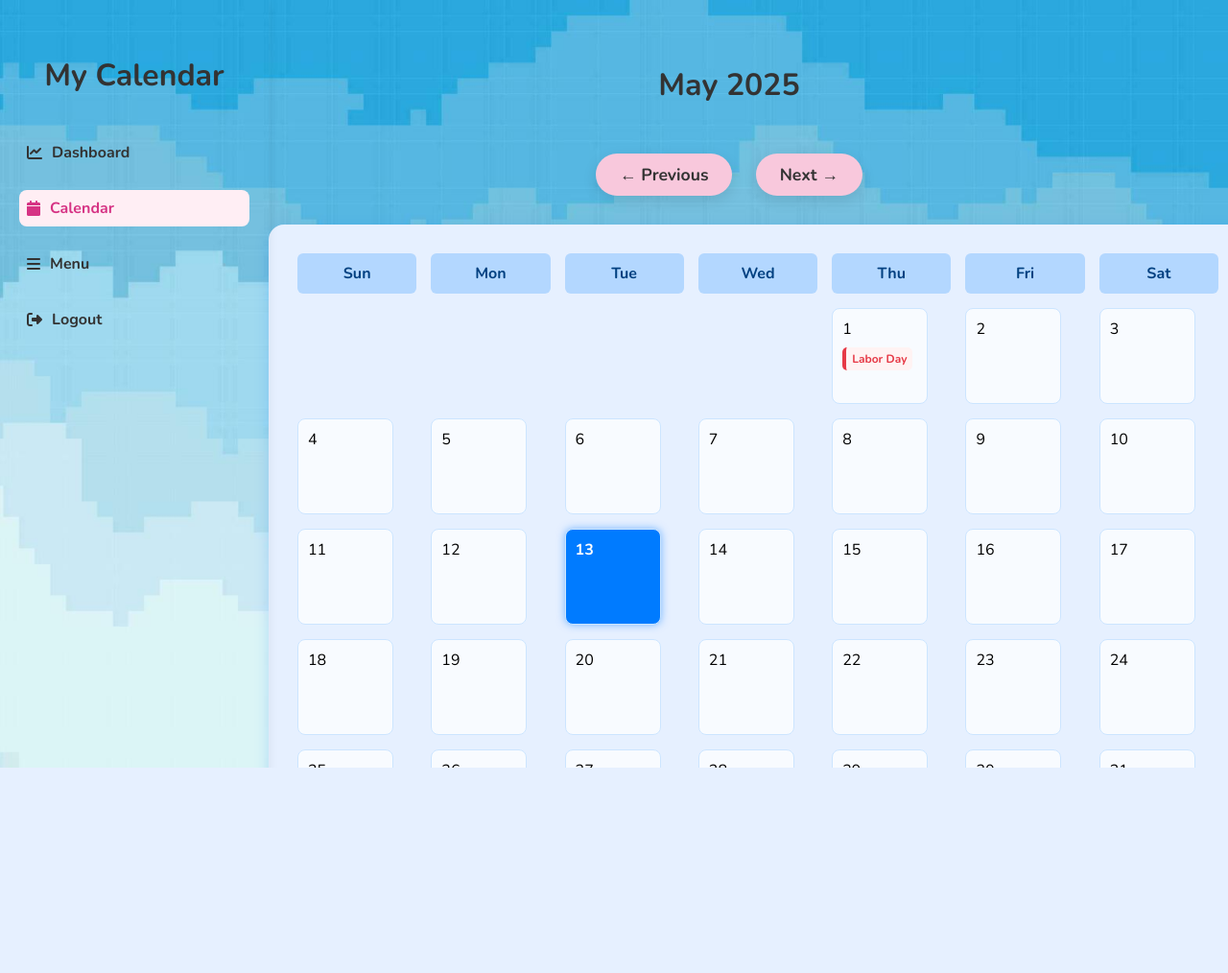
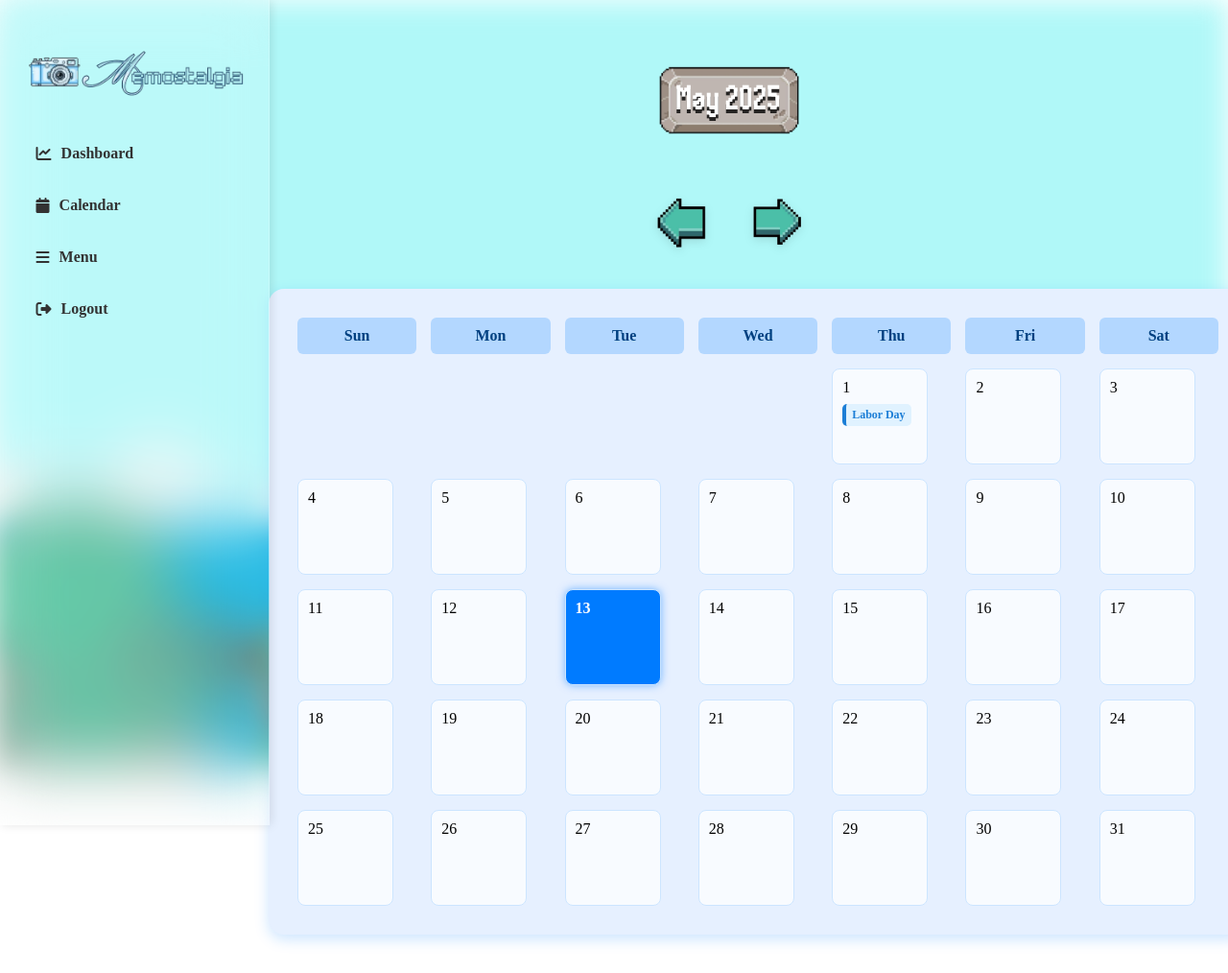
Before and after one commit to Amanwhoisinloved/Project, a PHP site: page /Calendar.php in a window 1280 px wide. Shown: the whole page at 96% size. Before the commit the page ends 800 px from the top, so only its background shows below. Run offline with PHP 8.4, Linux system fonts and the light colour scheme; the visitor is signed in with stand-in values (Sample User, id 1); data that the repository does not hold is empty.

Commit message:
i gip up

```diff
--- a/Calendar.php
+++ b/Calendar.php
@@ -32,37 +32,60 @@ $days_in_month = date('t', strtotime("$current_year-$current_month-01"));
     <style>
 
 
+        @font-face {
+            font-family: 'Retropix';
+            src: url('fonts/retropix.ttf') format('truetype');
+        }
+
+        body::before {
+            content: "";
+            position: fixed;
+            top: 0;
+            left: 0;
+            width: 100vw;
+            height: 100vh;
+
+            background: url('images/bgwow.png') center/cover no-repeat;
+            filter: blur(15px);
+            z-index: -2;
+        }
+
         body {
             margin: 0;
-    font-family: 'Nunito', sans-serif;
-    background: #fdf6f0 url("bg3.jpg") no-repeat center center/cover;
-    height: 100vh;
-    display: flex;
-    overflow: hidden;
+            padding: 0;
+            min-height: 100vh;
+            overflow-x: hidden;
+            position: relative;
         }
 
+        .pixel-font {
+            color: white;
+            font-family: 'Retropix', sans-serif;
+            stroke-width: 5%;
+            stroke: black;
+            stroke-opacity: 1; /* 100% opacity */
+            text-shadow: 0px 4px 0px rgba(0, 0, 0, 0.8); /* Vertical shadow */
+        }
 
-
-        /* Sidebar styles */
         .sidebar-left {
             width: 240px;
-            background-color: transparent;
-            padding: 30px 20px;
             height: 100vh;
             position: fixed;
             left: 0;
             top: 0;
-            box-shadow: 2px 0 10px rgba(0,0,0,0.05);
-        }
+            padding: 30px 20px;
+            background-color: rgba(255, 255, 255, 0.15);
+            backdrop-filter: blur(30px);
+            -webkit-backdrop-filter: blur(10px);
 
-        .sidebar-left h2 {
-            color: #333;
-            margin-bottom: 40px;
+            box-shadow: 2px 0 10px rgba(0, 0, 0, 0.1);
+            border-right: 1px solid rgba(255, 255, 255, 0.2);
         }
 
         .sidebar-left ul {
             list-style: none;
             padding: 0;
+            margin-left:4%;
         }
 
         .sidebar-left ul li {
@@ -80,28 +103,49 @@ $days_in_month = date('t', strtotime("$current_year-$current_month-01"));
             transition: 0.3s;
         }
 
-        .sidebar-left ul li a:hover,
-        .sidebar-left ul li a.active {
-            background-color: #ffeef4;
-            color: #d63384;
+        .sidebar-left ul li a:hover {
+             background-color:rgb(255, 255, 255);
+            color: #3399ff;
         }
 
         .sidebar-left ul li i {
             margin-right: 10px;
         }
 
-        /* Right sidebar */
-        .sidebar-right {
-            width: 220px;
-            background-color: #ffeef4;
-            padding: 30px 20px;
-            height: 100vh;
-            position: fixed;
-            right: 0;
-            top: 0;
-            box-shadow: -2px 0 10px rgba(0,0,0,0.05);
-            color: #333;
+.nav-buttons {
+    display: flex;
+    justify-content: center;
+    gap: 20px;
+    margin: 30px 0;
 }
+
+.nav-buttons a {
+    display: inline-flex;
+    align-items: center;
+    justify-content: center;
+    padding: 12px;
+    border-radius: 50%;
+    background-color: transparent;
+    transition: transform 0.3s ease;
+}
+
+.nav-buttons a:hover {
+    transform: scale(1.15);
+}
+
+.nav-buttons img {
+    height: 55px;
+    width: 55px;
+    transition: transform 0.3s ease, filter 0.3s ease;
+    filter: drop-shadow(0 3px 5px rgba(0,0,0,0.1));
+}
+
+.nav-buttons a:hover img {
+    transform: scale(1.25);
+    filter: drop-shadow(0 5px 8px rgba(0,0,0,0.2));
+}
+
+
 
         /* Main content */
      .main-content {
@@ -189,22 +233,22 @@ $days_in_month = date('t', strtotime("$current_year-$current_month-01"));
 
 
 
-
 .holiday {
     font-size: 0.75em;
     font-weight: bold;
-    color: #e63946;
-    background-color: #fff3f3;
+    color: #1c7ed6; /* soft blue */
+    background-color: #e0f2ff; /* very light blue */
     padding: 4px 6px;
-    border-left: 4px solid #e63946;
+    border-left: 4px solid #1c7ed6;
     border-radius: 5px;
     margin-top: 8px;
     white-space: nowrap;
     overflow: hidden;
     text-overflow: ellipsis;
 }
+
 .day.holiday-day {
-    background-color: #ffe6e6;
+    background-color: #d0ebff;
 }
 
 .note, .holiday {
@@ -216,9 +260,9 @@ $days_in_month = date('t', strtotime("$current_year-$current_month-01"));
 
 .note {
     font-size: 0.8em;
-            color: #555;
-            background: #fff0f5;
-            border-left: 4px solid #d63384;
+    color: #1c3d5a;
+    background: #e8f6ff;
+    border-left: 4px solid #339af0;
     padding: 5px 8px;
     border-radius: 5px;
     margin-top: 10px;
@@ -231,7 +275,7 @@ $days_in_month = date('t', strtotime("$current_year-$current_month-01"));
 .note-form {
     position: absolute;
     display: none;
-    background: #fff0f5;
+    background: #e6f4ff;
     padding: 20px;
     border-radius: 16px;
     box-shadow: 0 8px 20px rgba(0, 0, 0, 0.15);
@@ -239,13 +283,13 @@ $days_in_month = date('t', strtotime("$current_year-$current_month-01"));
     width: 90%;
     z-index: 1000;
     transition: all 0.3s ease;
-    border: 2px solid #f8c8dc;
+    border: 2px solid #b3daff;
     font-family: 'Nunito', sans-serif;
 }
 
 .note-form h3 {
     margin: 0 0 10px;
-    color: #d63384;
+    color: #339af0;
     font-size: 1.2em;
     display: flex;
     align-items: center;
@@ -257,7 +301,7 @@ $days_in_month = date('t', strtotime("$current_year-$current_month-01"));
     height: 100px;
     padding: 12px;
     border-radius: 10px;
-    border: 1px solid #ddd;
+    border: 1px solid #b5d9f6;
     resize: vertical;
     font-size: 0.95em;
     background: #fff;
@@ -267,13 +311,13 @@ $days_in_month = date('t', strtotime("$current_year-$current_month-01"));
 }
 
 .note-form textarea:focus {
-    border-color: #d63384;
+    border-color: #339af0;
 }
 
 .note-form button {
     margin-top: 12px;
     padding: 10px;
-    background: #d63384;
+    background: #339af0;
     color: white;
     border: none;
     border-radius: 30px;
@@ -285,7 +329,7 @@ $days_in_month = date('t', strtotime("$current_year-$current_month-01"));
 }
 
 .note-form button:hover {
-    background-color: #b42b6c;
+    background-color: #1c7ed6;
 }
 
 .note-form.show {
@@ -295,31 +339,6 @@ $days_in_month = date('t', strtotime("$current_year-$current_month-01"));
 @keyframes fadeIn {
     from { opacity: 0; transform: translateY(-10px); }
     to { opacity: 1; transform: translateY(0); }
-}
-
-        .nav-buttons {
-    text-align: center;
-    margin: 30px 0;
-}
-
-.nav-buttons a {
-    display: inline-block;
-    background-color: #f8c8dc;
-    color: #333;
-    padding: 10px 25px;
-    margin: 0 10px;
-    font-size: 1.1em;
-    font-weight: bold;
-    border-radius: 30px;
-    text-decoration: none;
-    transition: all 0.3s ease;
-    box-shadow: 0 5px 15px rgba(0,0,0,0.1);
-}
-
-.nav-buttons a:hover {
-    background-color: #d63384;
-    color: #fff;
-    transform: translateY(-2px);
 }
 
 
@@ -344,17 +363,29 @@ $days_in_month = date('t', strtotime("$current_year-$current_month-01"));
 
 
     h2 {
+            color: white;
+            font-family: 'Retropix', sans-serif;
+            stroke: black;
+            font-size: 200%;
+            stroke-opacity: 1;
+            text-shadow: 0px 4px 0px rgba(0, 0, 0, 0.8);
             text-align: center;
-    font-size: 2em;
             margin-bottom: 20px;
-    color: #333;
+            background-image: url('images/calendarbg.png');
+            padding: 10%;
+            background-size: cover;
+            background-repeat: no-repeat;
+            background-position: center;
+            padding: 20px;
+            color: white;
+
 }
     </style>
 </head>
 <body>
 
         <div class="sidebar-left">
-    <h2>My Calendar</h2>
+            <img src="images/logo.png" alt="My Calendar" style="width: 180%; max-width: 250px; margin-bottom:40px; margin-top:20px; display: block;">
             <ul>
          <li><a href="dashboard.php" class="<?= ($currentPage == 'dashboard.php') ? 'active' : '' ?>"><i class="fas fa-chart-line"></i> Dashboard</a></li>
         <li><a href="Calendar.php" class="<?= ($currentPage == 'Calendar.php') ? 'active' : '' ?>"><i class="fas fa-calendar"></i> Calendar</a></li>
@@ -363,10 +394,6 @@ $days_in_month = date('t', strtotime("$current_year-$current_month-01"));
     </ul>
 </div>
 
-<!-- <div class="sidebar-right">
-    <h3>Reminders</h3>
-    <p>No new reminders for now.</p>
-</div> -->
 
 <div class="main-content">
     <h2><?= date('F Y', strtotime("$current_year-$current_month-01")); ?></h2>
@@ -396,9 +423,14 @@ $days_in_month = date('t', strtotime("$current_year-$current_month-01"));
     ?>
 
 <div class="nav-buttons">
-    <a href="?month=<?= $prev_month ?>&year=<?= $prev_year ?>">← Previous</a>
-    <a href="?month=<?= $next_month ?>&year=<?= $next_year ?>">Next →</a>
+    <a href="?month=<?= $prev_month ?>&year=<?= $prev_year ?>">
+        <img src="images/leftarrow.png" alt="Previous">
+    </a>
+    <a href="?month=<?= $next_month ?>&year=<?= $next_year ?>">
+        <img src="images/rightarrow.png" alt="Next">
+    </a>
 </div>
+
 
 
     <div class="calendar">
```
Also changed, not shown: Images/calendarbg.png (added), Images/leftarrow.png (added), Images/rightarrow.png (added). Lines whose indentation alone changed are shown as unchanged.
